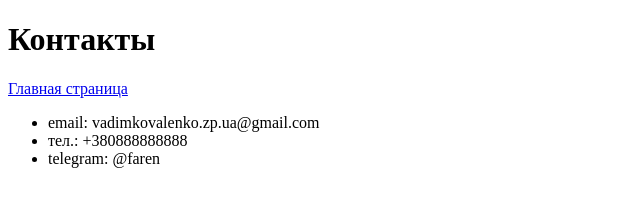
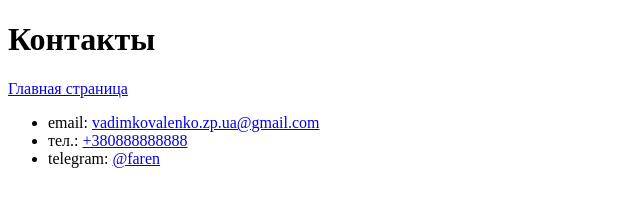
Before and after one commit to Vadim-K2000/Summary, a plain HTML site: page page/contact.html in a window 1280 px wide. Shown: the whole page, without its empty margins (0-640 px from the left). Drawn offline with Linux system fonts and the light colour scheme.

Commit message:
Refactor contact.html

```diff
--- a/page/contact.html
+++ b/page/contact.html
@@ -7,11 +7,15 @@
 </head>
 <body>
 <h1>Контакты</h1>
-<a href="./../index.html">Главная страница</a>
-<ul>
-    <li>email: vadimkovalenko.zp.ua@gmail.com</li>
-    <li>тел.: +380888888888</li>
-    <li>telegram: @faren</li>
-</ul>
+<nav>
+    <a href="./../index.html">Главная страница</a>
+</nav>
+<main>
+    <ul>
+        <li>email: <a href="mailto:vadimkovalenko.zp.ua@gmail.com">vadimkovalenko.zp.ua@gmail.com</a></li>
+        <li>тел.: <a href="tel:+380888888888">+380888888888</a></li>
+        <li>telegram: <a href="https://web.telegram.org/#/im?p=@faren">@faren</a></li>
+    </ul>
+</main>
 </body>
 </html>
```
